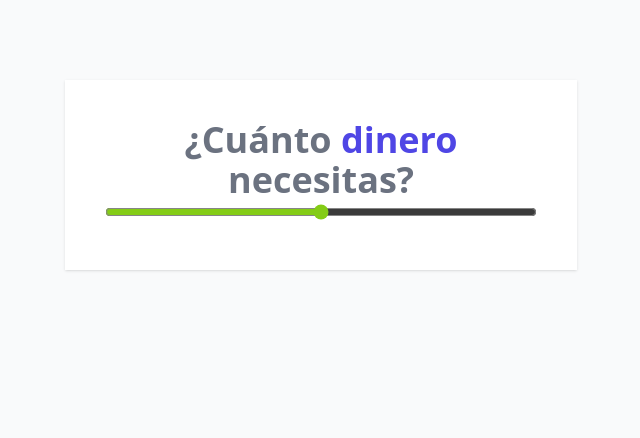
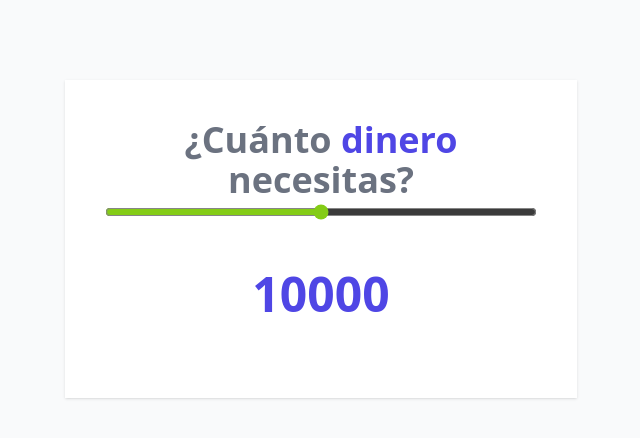
Before and after one commit to PeterArce96/cotizador-prestamos, a React (Vite) app: page / in a window 1280 px wide. Shown: the top 438 px of the page, without its empty margins (319-959 px from the left). Built offline with nearby package versions, Linux system fonts and the light colour scheme.

Commit message:
cotizador - Modificar y mostrar el nuevo State

```diff
--- a/src/App.jsx
+++ b/src/App.jsx
@@ -11,10 +11,10 @@
 import Header from "./components/Header"
 
 function App() {
-  let [cantidad, setCantidad] = useState(10000);
+  const [cantidad, setCantidad] = useState(10000);
 
   function handleChange(e) {
-    console.log(Number(e.target.value));
+    setCantidad(+e.target.value);
   }
 
   return (
@@ -26,6 +26,9 @@
         className="w-full h-6 bg-gray-200 accent-lime-500 hover:accent-lime-600"
         onChange={ handleChange }
       />
+
+      <p className='text-center my-10 text-5xl font-extrabold text-indigo-600'>{cantidad}</p>
+
     </div>
   )
 }
```
